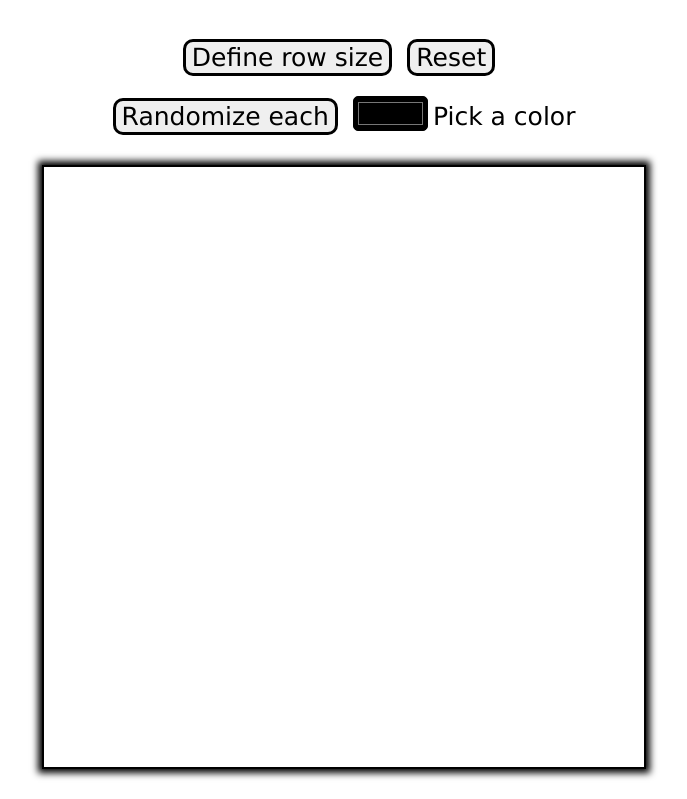
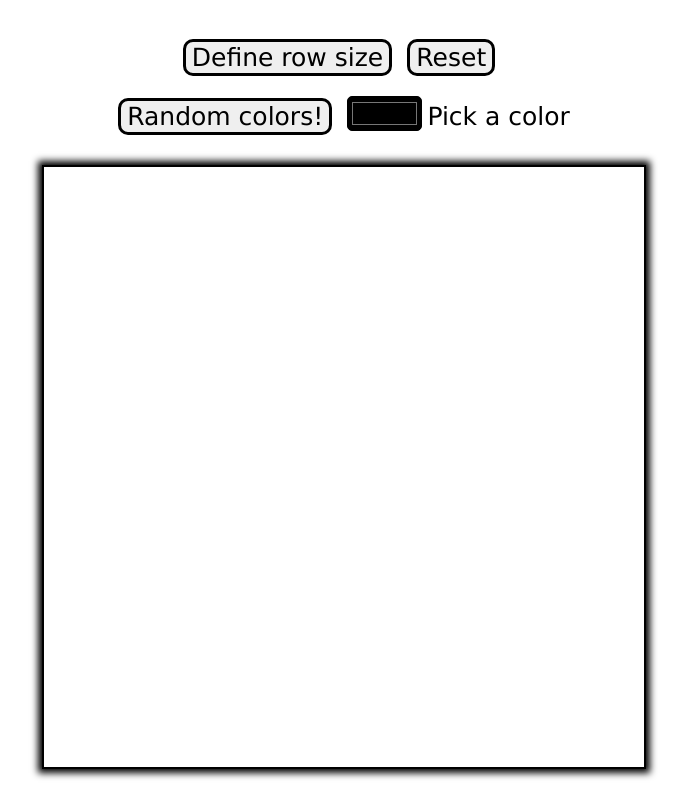
Before and after one commit to JandaTom/etch-a-sketch, a plain HTML site: page index.html in a window 1280 px wide. Shown: the part 62-861 px from the top of the page, without its empty margins (296-983 px from the left). Drawn offline with Linux system fonts and the light colour scheme; a web font is replaced by a local one.

Commit message:
Fix minor typos

```diff
--- a/index.html
+++ b/index.html
@@ -18,7 +18,7 @@
     </div>
 
     <div class="colorSelectors">
-        <button type="button" id="randomizedColors">Randomize each</button>
+        <button type="button" id="randomizedColors">Random colors!</button>
         <input type="color" id="userColorSelector" head="userColorSelector">
         <label for="userColorSelector">Pick a color</label>
     </div>
--- a/script.js
+++ b/script.js
@@ -168,7 +168,7 @@ function userCustomColour() {
             });
 
             fill.addEventListener('mouseup', () => {
-                mouseIsDown = false
+                mouseIsDown = false;
             });
 
             fill.addEventListener('mouseenter', () => {
@@ -189,7 +189,7 @@ function userCustomColour() {
             });
 
             fill.addEventListener('mouseup', () => {
-                mouseIsDown = false
+                mouseIsDown = false;
             });
 
             fill.addEventListener('mouseenter', () => {
```
